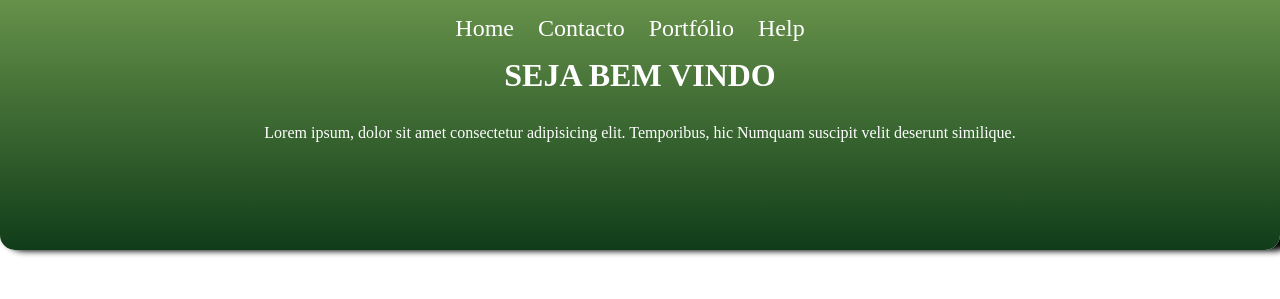
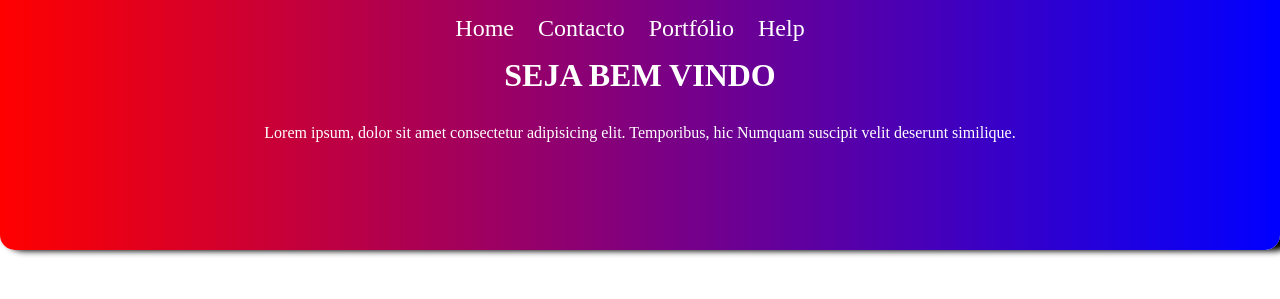
Before and after one commit to cloudespace/teste, a plain HTML site: page index.html in a window 1280 px wide. Shown: the top 299 px of the page. Drawn offline with Linux system fonts and the light colour scheme.

Commit message:
Update index.css
up

```diff
--- a/index.css
+++ b/index.css
@@ -22,7 +22,7 @@ body{
     background-image: linear-gradient(to bottom, var(--cor5));
 }
 header{
-    background-image:linear-gradient(to bottom, var(--cor2), var(--cor5) );
+    background-image:linear-gradient(to right, red, blue);
     height: 250px;
     width: 100%;
     box-shadow: 9px -6px 6px 7px;
```
